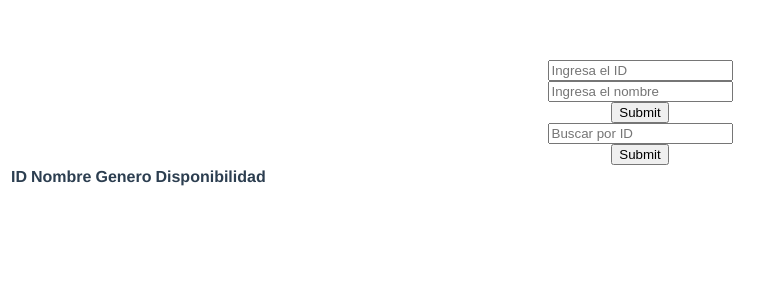
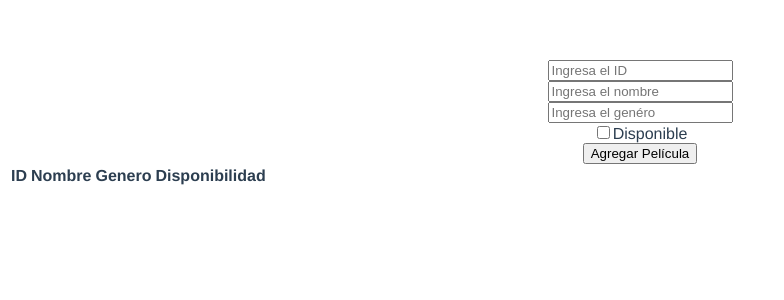
Before and after one commit to DaSwow/proyecto-final-vue, a Vue app: page / in a window 1280 px wide. Shown: the top 300 px of the page, without its empty margins (0-784 px from the left). Built offline with nearby package versions, Linux system fonts and the light colour scheme.

Commit message:
post funcional
Ya se puede agregar a la bdd

```diff
--- a/src/components/ComponentePeliculas.vue
+++ b/src/components/ComponentePeliculas.vue
@@ -1,32 +1,22 @@
 <template>
+
   <head>
-    <link
-      href="https://cdn.jsdelivr.net/npm/bootstrap@5.2.2/dist/css/bootstrap.min.css"
-      rel="stylesheet"
-      integrity="sha384-Zenh87qX5JnK2Jl0vWa8Ck2rdkQ2Bzep5IDxbcnCeuOxjzrPF/et3URy9Bv1WTRi"
-      crossorigin="anonymous"
-    />
+    <link href="https://cdn.jsdelivr.net/npm/bootstrap@5.2.2/dist/css/bootstrap.min.css" rel="stylesheet"
+      integrity="sha384-Zenh87qX5JnK2Jl0vWa8Ck2rdkQ2Bzep5IDxbcnCeuOxjzrPF/et3URy9Bv1WTRi" crossorigin="anonymous" />
   </head>
   <!-- Tabla de peliculas-->
   <div id="ComponentePeliculas">
 
-    <form action="/peliculas" method="POST" id="idtabla">
-      <input type="text" name="id" required placeholder="Ingresa el ID" />
-      <br />
-      <input
-        type="text"
-        name="nombre"
-        required
-        placeholder="Ingresa el nombre"
-      />
-      <br />
-      <input type="submit" class="btn btn-info" />
+    <form @submit.prevent="agregarPelicula()">
+      <input v-model="atributos.id" type="text" name="id" required placeholder="Ingresa el ID" /><br />
+      <input v-model="atributos.nombre" type="text" name="nombre" required placeholder="Ingresa el nombre" /><br />
+      <input v-model="atributos.genero" type="text" name="genero" required placeholder="Ingresa el genéro" /><br />
+      <input v-model="atributos.disponible" type="checkbox" name="disponible"  >
+      <label for="disponible">Disponible</label><br />
+
+      <input type="submit" class="btn btn-info" value="Agregar Película" />
     </form>
 
-    <form action="/peliculas" method="GET">
-      <input type="text" name="id" placeholder="Buscar por ID" /> <br />
-      <input type="submit" class="btn btn-info" />
-    </form>
 
     <table class="table">
       <thead class="thead-light">
@@ -36,5 +26,50 @@
         <th scope="col">Disponibilidad</th>
       </thead>
     </table>
+
+
+
   </div>
 </template>
+
+<script>
+
+export default {
+  data() {
+    return {
+      Atributos: [],
+      atributos: {
+        id: "",
+        nombre: "",
+        genero: "",
+        disponible: false,
+      }
+
+    }
+
+  },
+  methods: {
+
+    async agregarPelicula() {
+      try {
+        if(this.disponible  != ""){
+          this.disponible=true
+        } else {
+          this.disponible=false
+        }
+        alert(this.atributos)
+        this.axios.post("/peliculas",this.atributos)
+        .then((res)=>{
+          this.Atributos.push(res.data);
+
+        })
+      } catch (error) {
+        console.error(error)
+      }
+
+    }
+  }
+
+
+}
+</script>
--- a/src/main.js
+++ b/src/main.js
@@ -1,4 +1,13 @@
+import axios from 'axios'
 import { createApp } from 'vue'
+import VueAxios from 'vue-axios'
 import App from './App.vue'
 
-createApp(App).mount('#app')
+
+
+const app = createApp(App)
+app.use(VueAxios, axios)
+
+axios.defaults.baseURL = "http://localhost:3000/"
+
+app.mount('#app')
```
Also changed, not shown: package.json (+6 -1 lines), rutas/index.js (+11 -5 lines), src/app.js (added, +30 -0 lines), 1 other file (tests, documents, lock files or other folders).
